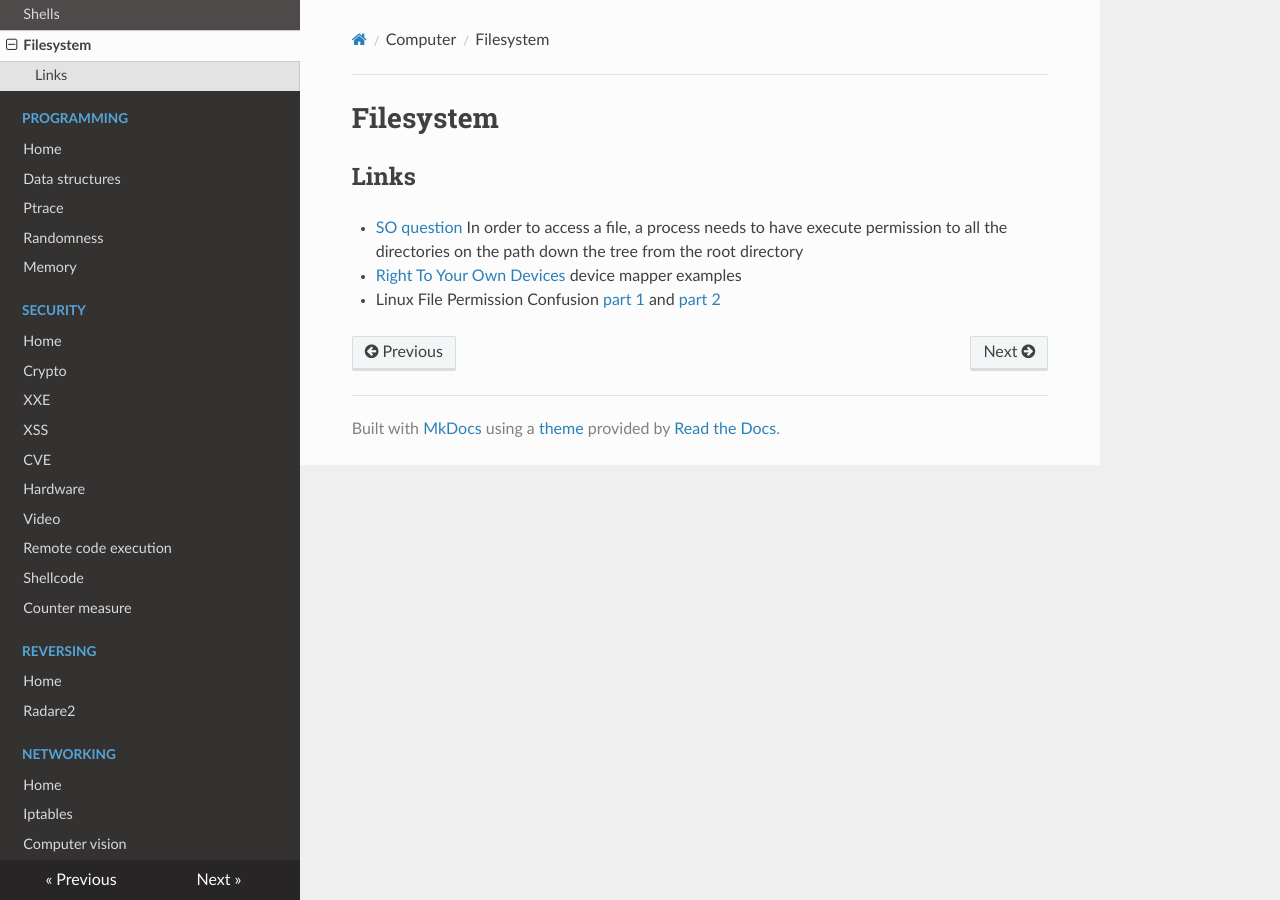
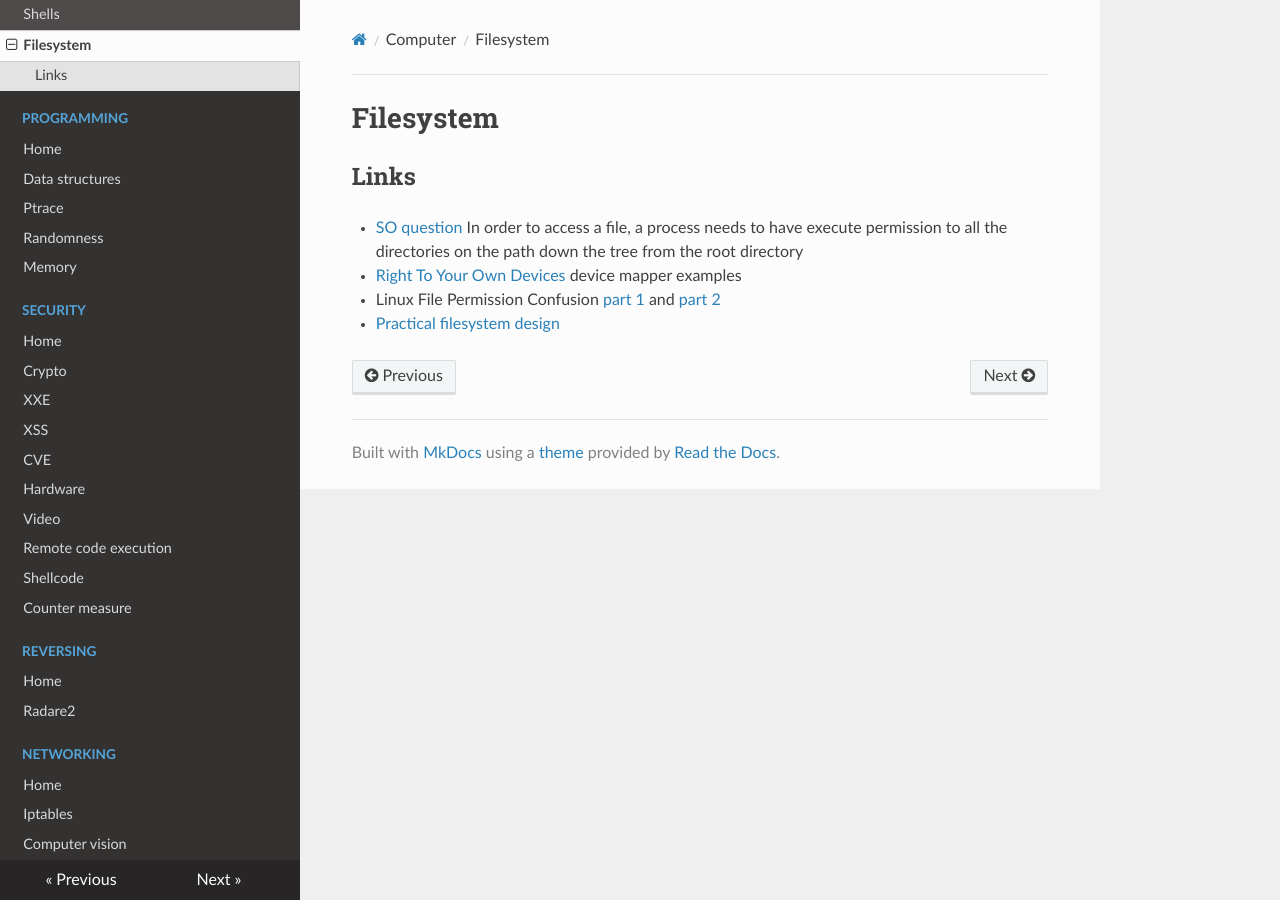
Before and after one commit to gipi/low-level, an MkDocs documentation site: the page built from docs/filesystem.md, in a window 1280 px wide. Built offline with MkDocs 1.6.1, drawn with Linux system fonts in a browser that asks for light colours; nearby versions of some CDN libraries; old or Windows-style settings are respelled for this version of MkDocs.

Commit message:
Add link.

```diff
--- a/docs/filesystem.md
+++ b/docs/filesystem.md
@@ -5,3 +5,4 @@
  - [SO question](https://unix.stackexchange.com/questions/95897/permissions-755-on-home-user)  In order to access a file, a process needs to have execute permission to all the directories on the path down the tree from the root directory
  - [Right To Your Own Devices](http://linuxgazette.net/114/kapil.html) device mapper examples
  - Linux File Permission Confusion [part 1](http://www.hackinglinuxexposed.com/articles/20030417.html) and [part 2](http://www.hackinglinuxexposed.com/articles/20030424.html)
+ - [Practical filesystem design](https://www.haiku-os.org/legacy-docs/practical-file-system-design.pdf)
```
